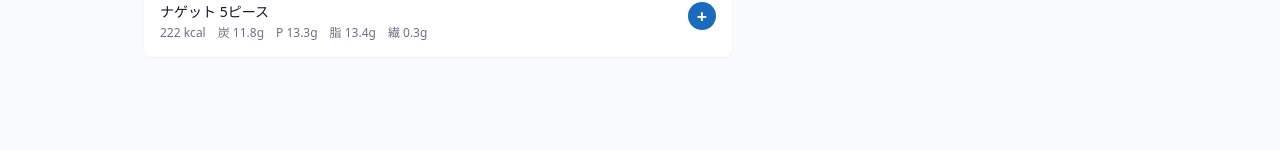
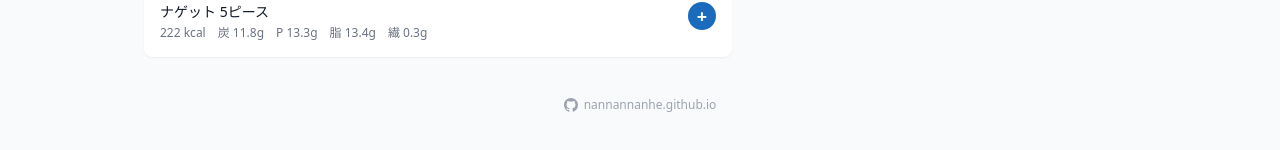
Before and after one commit to nannannanhe/kfc-jp-pfc-checker, a Svelte app: page / in a window 1280 px wide. Shown: the part 642-792 px from the top of the page. Built offline with nearby package versions, Linux system fonts and the light colour scheme.

Commit message:
add footer

```diff
--- a/src/App.svelte
+++ b/src/App.svelte
@@ -47,4 +47,18 @@
       <MenuList items={visibleItems} {locale} />
     </section>
   </main>
+
+  <footer class="flex justify-center px-4 py-2">
+    <a
+      href="https://nannannanhe.github.io/"
+      target="_blank"
+      rel="noopener noreferrer"
+      class="flex items-center gap-1.5 text-xs text-gray-400 hover:text-gray-600 transition-colors"
+    >
+      <svg xmlns="http://www.w3.org/2000/svg" width="14" height="14" viewBox="0 0 24 24" fill="currentColor" aria-hidden="true">
+        <path d="M12 0C5.374 0 0 5.373 0 12c0 5.302 3.438 9.8 8.207 11.387.599.111.793-.261.793-.577v-2.234c-3.338.726-4.033-1.416-4.033-1.416-.546-1.387-1.333-1.756-1.333-1.756-1.089-.745.083-.729.083-.729 1.205.084 1.839 1.237 1.839 1.237 1.07 1.834 2.807 1.304 3.492.997.107-.775.418-1.305.762-1.604-2.665-.305-5.467-1.334-5.467-5.931 0-1.311.469-2.381 1.236-3.221-.124-.303-.535-1.524.117-3.176 0 0 1.008-.322 3.301 1.23A11.509 11.509 0 0 1 12 5.803c1.02.005 2.047.138 3.006.404 2.291-1.552 3.297-1.23 3.297-1.23.653 1.653.242 2.874.118 3.176.77.84 1.235 1.911 1.235 3.221 0 4.609-2.807 5.624-5.479 5.921.43.372.823 1.102.823 2.222v3.293c0 .319.192.694.801.576C20.566 21.797 24 17.3 24 12c0-6.627-5.373-12-12-12z"/>
+      </svg>
+      nannannanhe.github.io
+    </a>
+  </footer>
 </div>
```
